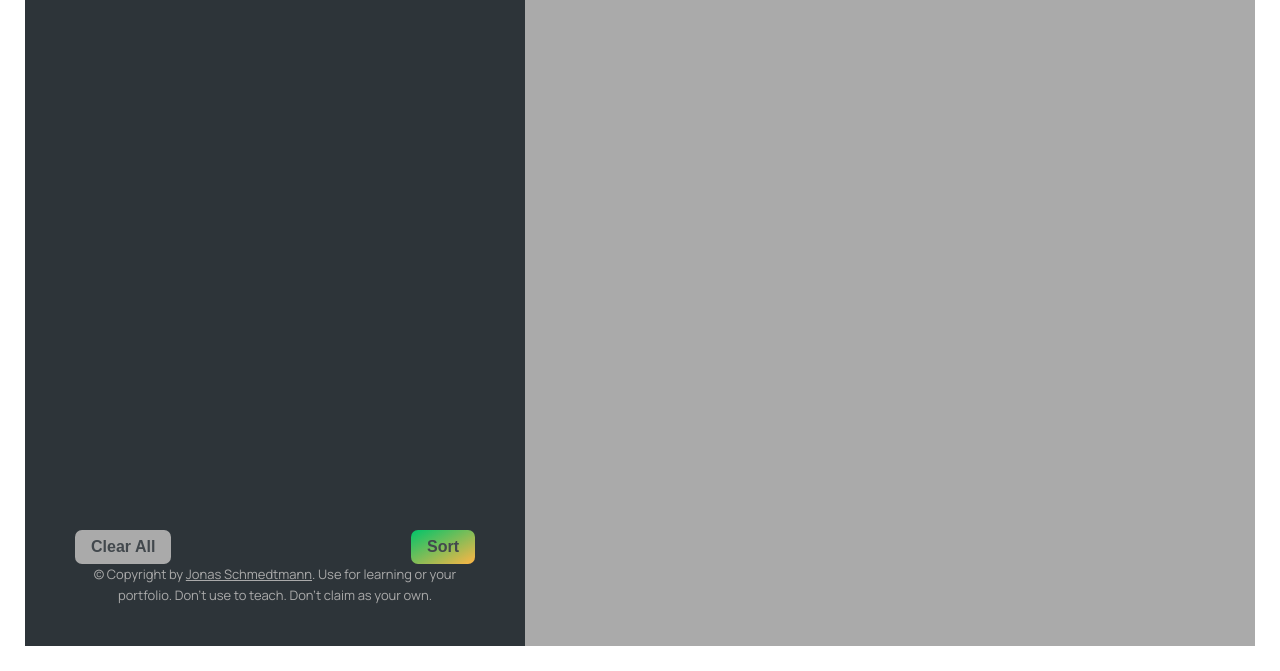
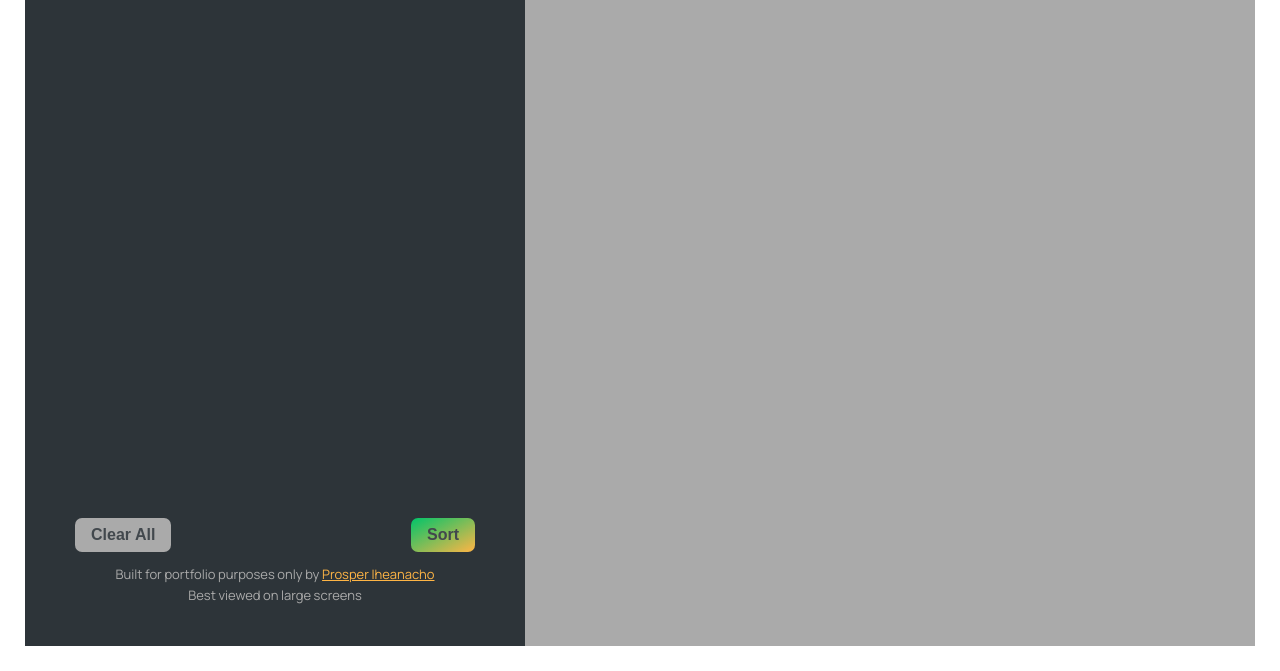
Before and after one commit to Lets-Prosper/Mapty, a website built with Parcel: page index.html in a window 1280 px wide. Shown: the part 129-800 px from the top of the page. Built offline with nearby package versions, Linux system fonts and the light colour scheme; no server answers.

Commit message:
Footer customization

```diff
--- a/index.html
+++ b/index.html
@@ -127,16 +127,15 @@
         <button class="btn-sort-type">Sort</button>
       </div>
 
-      <p class="copyright">
-        &copy; Copyright by
-        <a
-          class="twitter-link"
-          target="_blank"
-          href="https://twitter.com/jonasschmedtman"
-          >Jonas Schmedtmann</a
-        >. Use for learning or your portfolio. Don't use to teach. Don't claim
-        as your own.
-      </p>
+      <footer class="copyright">
+        <p>
+          Built for portfolio purposes only by
+          <a href="https://github.com/Lets-Prosper" target="_blank"
+            >Prosper Iheanacho</a
+          >
+        </p>
+        <p>Best viewed on large screens</p>
+      </footer>
     </div>
 
     <div id="map"></div>
--- a/style.css
+++ b/style.css
@@ -233,7 +233,7 @@ a:visited {
 }
 
 .copyright {
-  margin-top: auto;
+  margin-top: 1.2rem;
   font-size: 1.3rem;
   text-align: center;
   color: var(--color-light--1);
```
